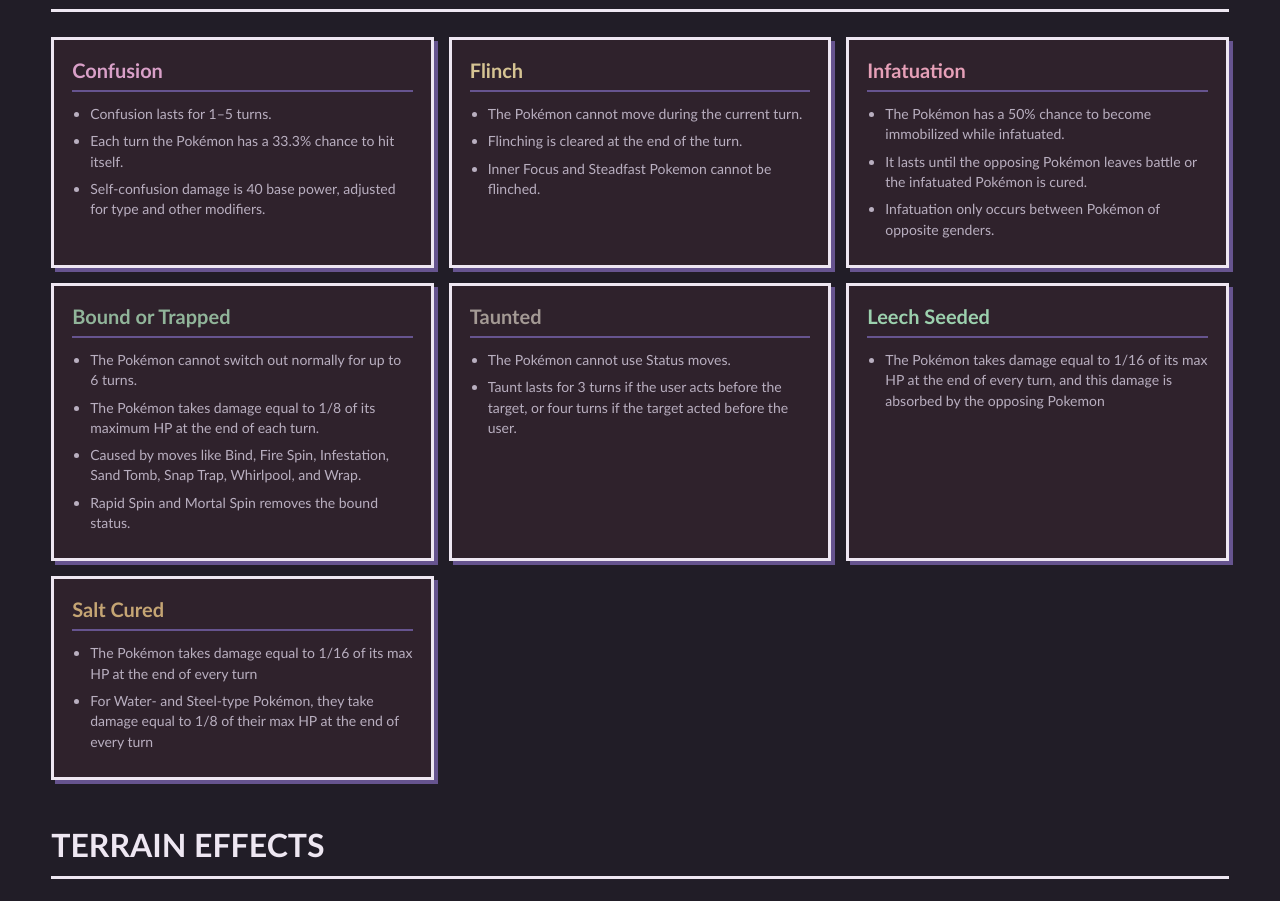
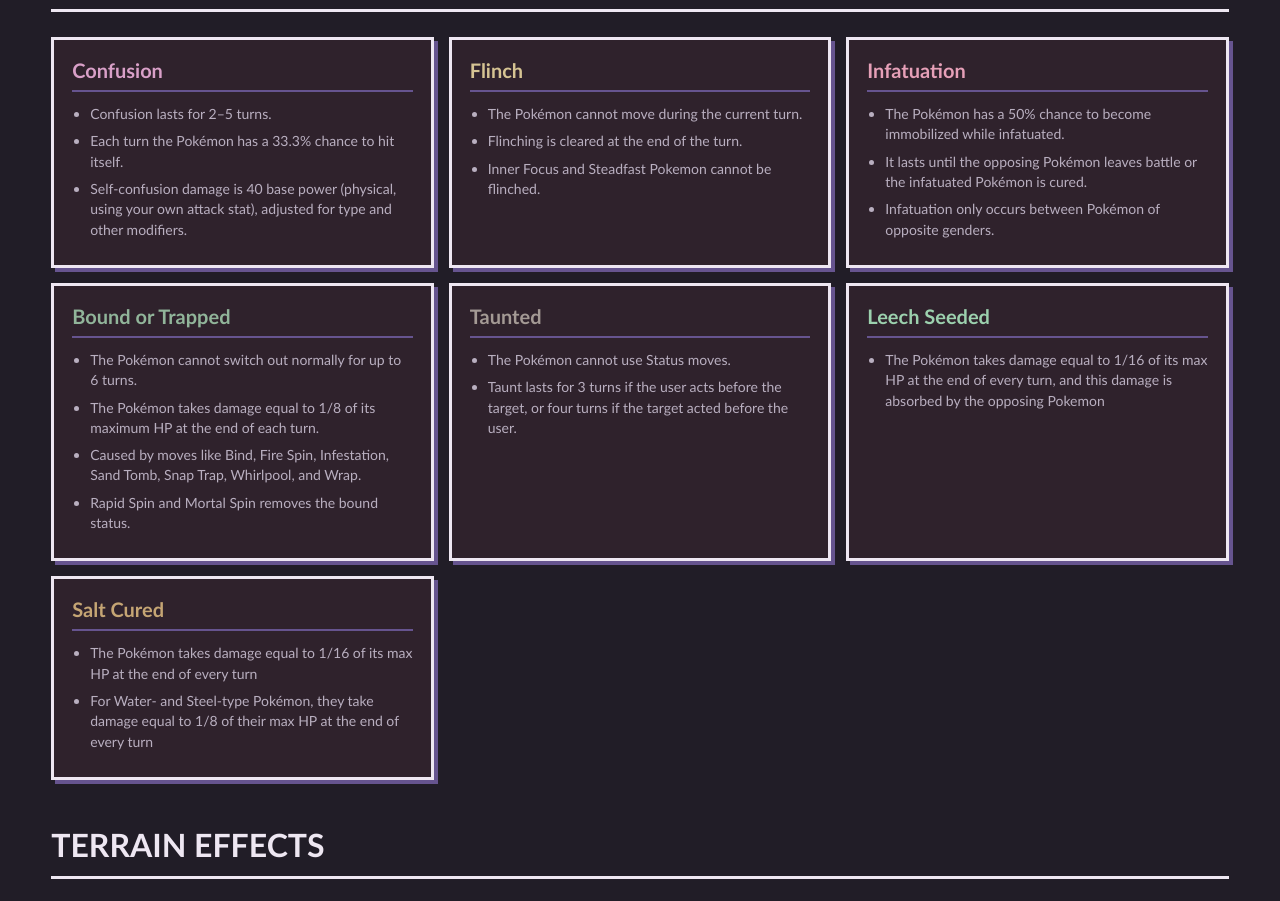
Before and after one commit to code-monkii/code-monkii.github.io, a plain HTML site: page status.html in a window 1280 px wide. Shown: the part 1197-2098 px from the top of the page. Drawn offline with Linux system fonts and the light colour scheme.

Commit message:
Adjusting Confusion Stats

```diff
--- a/status.html
+++ b/status.html
@@ -105,9 +105,9 @@
                 <article class="status-guide-card status-confusion">
                     <h3>Confusion</h3>
                     <ul>
-                        <li>Confusion lasts for 1–5 turns.</li>
+                        <li>Confusion lasts for 2–5 turns.</li>
                         <li>Each turn the Pokémon has a 33.3% chance to hit itself.</li>
-                        <li>Self-confusion damage is 40 base power, adjusted for type and other modifiers.</li>
+                        <li>Self-confusion damage is 40 base power (physical, using your own attack stat), adjusted for type and other modifiers.</li>
                     </ul>
                 </article>
 
```
